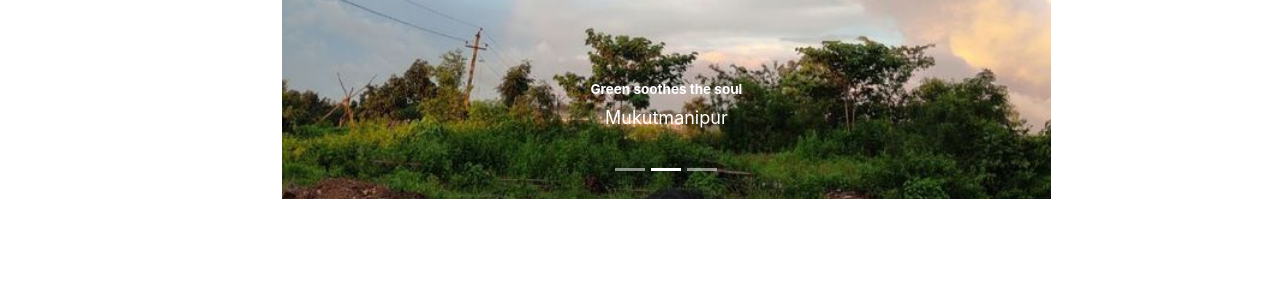
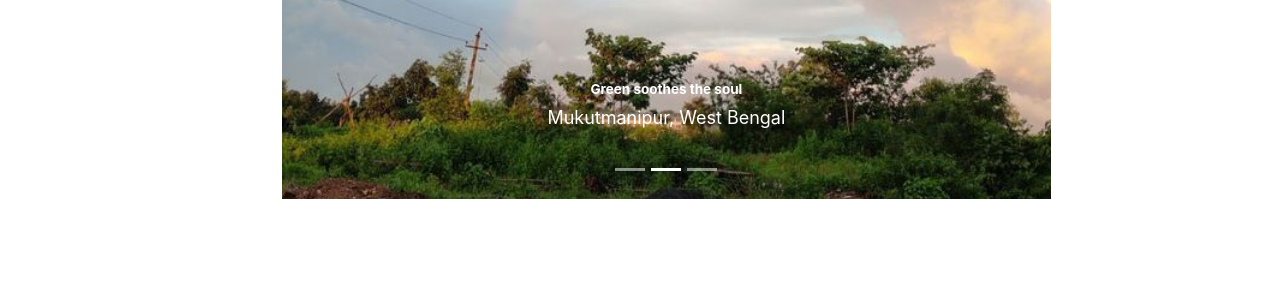
Before and after one commit to srahul21/srahul21.github.io, a Jekyll site: the page built from _pages/about.md, in a window 1280 px wide and 1290 px high. Shown: the part 709-1009 px from the top of the window. Built offline with Jekyll 4.4.1, drawn with Linux system fonts in a browser that asks for light colours; some web fonts are replaced.

Commit message:
Update about.md

```diff
--- a/_pages/about.md
+++ b/_pages/about.md
@@ -26,21 +26,21 @@ Glimpses from my hometown...
       <img src="/images/IMG_20250109_153007_451.jpg" class="d-block w-100" alt="Slide 1" style="height: 500px; object-fit: cover;">
       <div class="carousel-caption d-none d-md-block">
         <h5>Blue is beautiful</h5>
-        <p>Mukutmanipur</p>
+        <p>Mukutmanipur, West Bengal</p>
       </div>
     </div>
     <div class="carousel-item">
       <img src="/images/IMG_20250109_153012_804.jpg" class="d-block w-100" alt="Slide 2" style="height: 500px; object-fit: cover;">
       <div class="carousel-caption d-none d-md-block">
         <h5>Green soothes the soul</h5>
-        <p>Mukutmanipur</p>
+        <p>Mukutmanipur, West Bengal</p>
       </div>
     </div>
     <div class="carousel-item">
       <img src="/images/IMG_20250109_153016_588.jpg" class="d-block w-100" alt="Slide 3" style="height: 500px; object-fit: cover;">
       <div class="carousel-caption d-none d-md-block">
         <h5>Scattering light</h5>
-        <p>Mukutmanipur</p>
+        <p>Mukutmanipur, West Bengal</p>
       </div>
     </div>
   </div>
```
